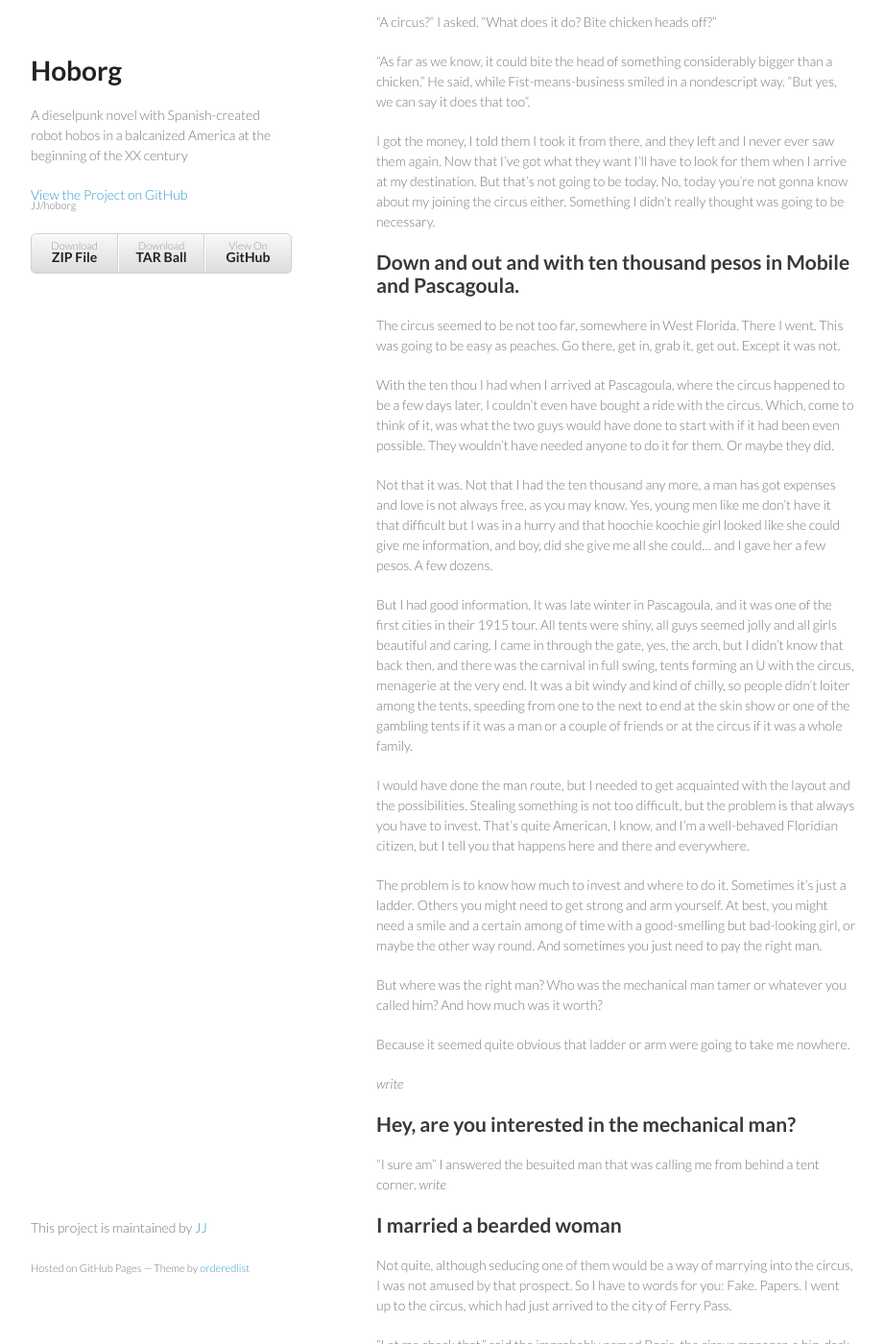
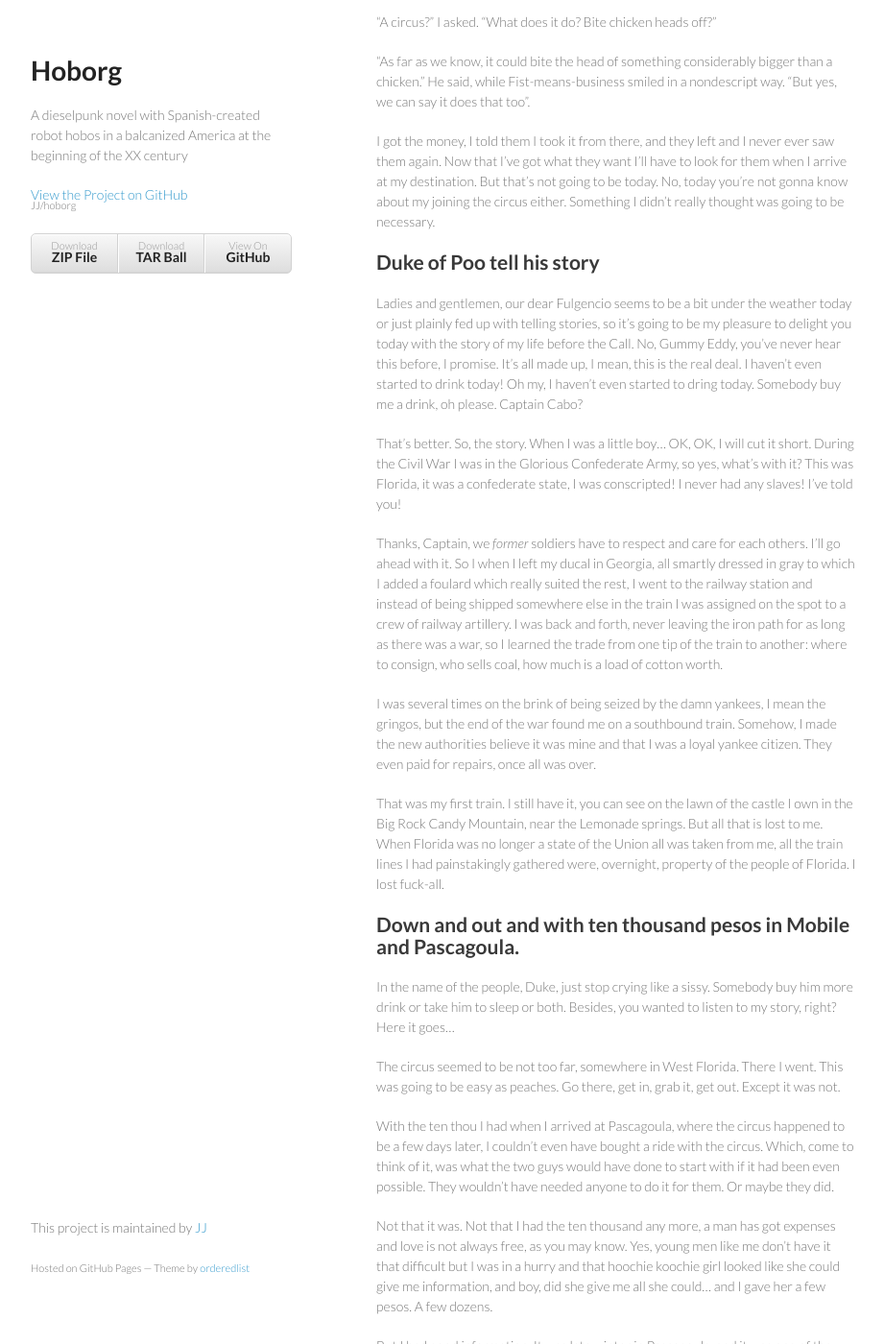
Before and after one commit to JJ/hoborg, a Jekyll site: the page built from text/text.md, in a window 1280 px wide and 1400 px high, scrolled down 3613 px. Shown: the whole window at 96% size, without its empty margins (178-1099 px from the left). Built offline with Jekyll 4.4.1, drawn with Linux system fonts in a browser that asks for light colours.

Commit message:
Sync text/text.md from master to gh-pages

```diff
--- a/text/text.md
+++ b/text/text.md
@@ -108,9 +108,12 @@ just told you, Gummy. Damn, do you want to hear the story or not?
 
 I had never heard of the thing. You have? Well, I hadn't, I was not so
 well informed and educated as you all apparently are in this
-jungle. So the speaking non-descript man described the thing for me, just in case I got it wrong and got them a kicking watering can or a singing flower pot.
+jungle. So the speaking non-descript man described the thing for me,
+just in case I got it wrong and got them a kicking watering can or a
+singing flower pot.
 
-"This gimmick Manuel you've got to get us  is like a a rolling teakettle with ears", he told me.
+"This gimmick Manuel you've got to get us  is like a a rolling
+teakettle with ears", he told me.
 
 A rolling teakettle with ears
 ------------------------------------
@@ -209,8 +212,53 @@ to be today. No, today you're not gonna know about my joining the
 circus either.  Something I didn't really thought was going to be
 necessary.
 
+Duke of Poo tell his story
+--------------------------------
+
+Ladies and gentlemen, our dear Fulgencio seems to be a bit under the
+weather today or just plainly fed up with telling stories, so it's
+going to be my pleasure to delight you today with the story of my
+life before the Call. No, Gummy Eddy, you've never hear this before, I
+promise. It's all made up, I mean, this is the real deal. I haven't
+even started to drink today! Oh my, I haven't even started to dring
+today. Somebody buy me a drink, oh please. Captain Cabo?
+
+That's better. So, the story. When I was a little boy... OK, OK, I
+will cut it short. During the Civil War I was in the Glorious
+Confederate Army, so yes, what's with it? This was Florida, it was a
+confederate state, I was conscripted! I never had any slaves! I've
+told you!
+
+Thanks, Captain, we *former* soldiers have to respect and care for
+each others. I'll go ahead with it. So I when I left my ducal in
+Georgia, all smartly dressed in gray to which I added a foulard which
+really suited the rest, I went to the railway station and instead of
+being shipped somewhere else in the train I was assigned on the spot
+to a crew of railway artillery. I was back and forth, never leaving
+the iron path for as long as there was a war, so I learned the trade
+from one tip of the train to another: where to consign, who sells
+coal, how much is a load of cotton worth.
+
+I was several times on the brink of being seized by the damn yankees,
+I mean the gringos, but the end of the war found me on a southbound
+train. Somehow, I made the new authorities believe it was mine and
+that I was a loyal yankee citizen. They even paid for repairs, once
+all was over.
+
+That was my first train. I still have it, you can see on the lawn of
+the castle I own in the Big Rock Candy Mountain, near the Lemonade
+springs. But all that is lost to me. When Florida was no longer a
+state of the Union all was taken from me, all the train lines I had
+painstakingly gathered were, overnight, property of the people of
+Florida.  I lost fuck-all.
+
 Down and out and with ten thousand pesos in Mobile and Pascagoula.
 ---------------------------------------------------------------------
+
+In the name of the people, Duke, just stop crying like a
+sissy. Somebody buy him more drink or take him to sleep or
+both. Besides, you wanted to listen to my story, right? Here it
+goes...
 
 The circus seemed to be not too far, somewhere in West Florida. There
 I went. This was going to be easy as peaches. Go there, get in, grab
```
